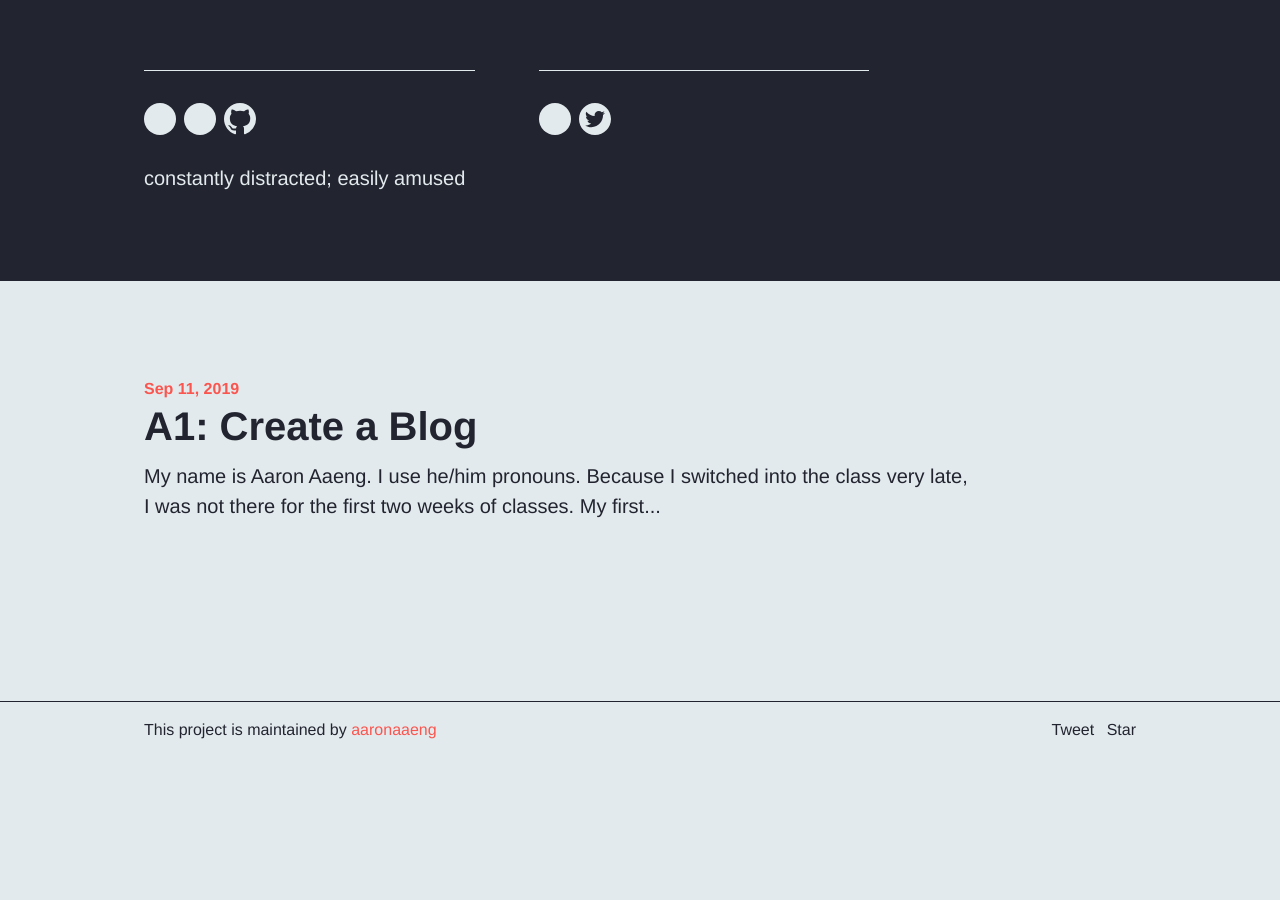
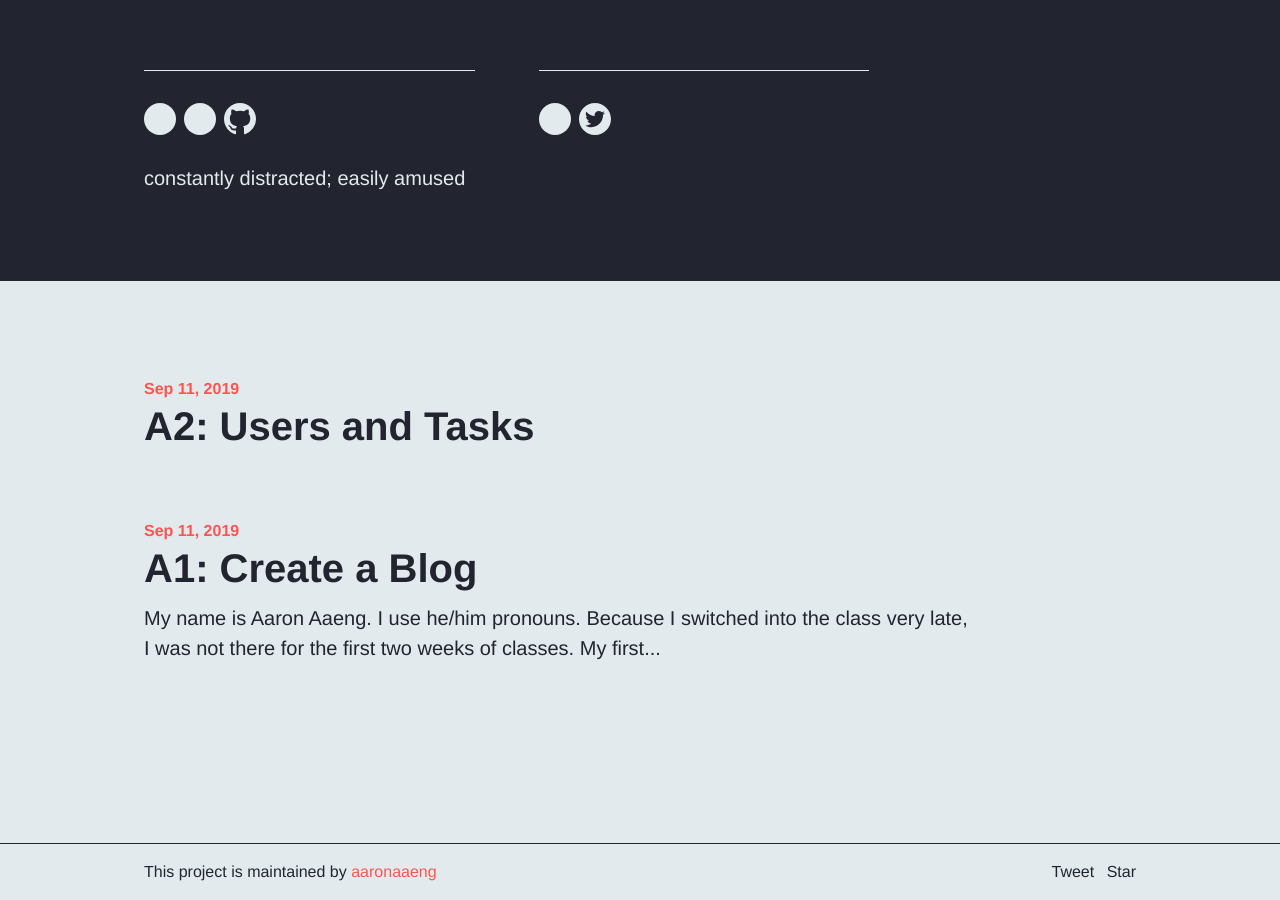
Before and after one commit to aaronaaeng/5839, a Jekyll site: the page built from index.html, in a window 1280 px wide and 900 px high, scrolled down 691 px. Built offline with Jekyll 4.4.1, drawn with Linux system fonts in a browser that asks for light colours; nearby versions of some CDN libraries; comment, search, counter and statistics services are not loaded; before the commit the page ends 1449 px from its top, so only the background shows below that.

Commit message:
started a2

```diff
--- /dev/null
+++ b/_posts/2019-09-11-a2-users-and-tasks.md
@@ -0,0 +1,6 @@
+---
+layout: category-post
+title:  "A2: Users and Tasks"
+date:   2019-09-11 12:10:00 -0700
+categories: general
+---
```
Also changed, not shown: _posts/2019-09-11-a1-create-a-blog.md (+2 -0 lines), assets/Profile.png (added).
